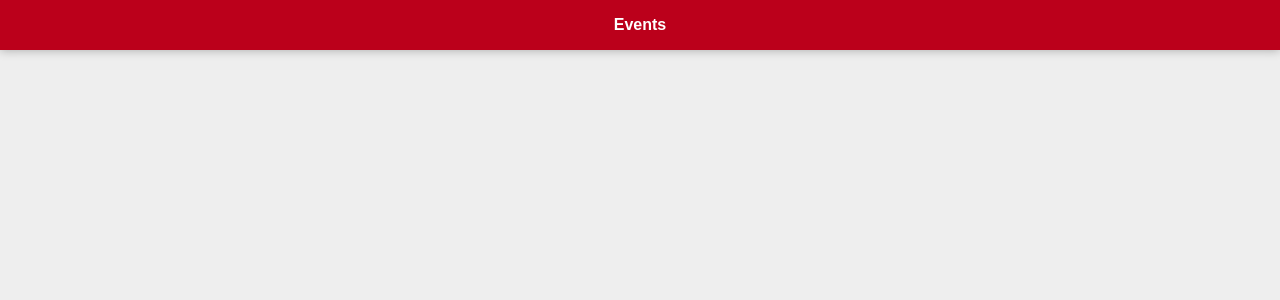
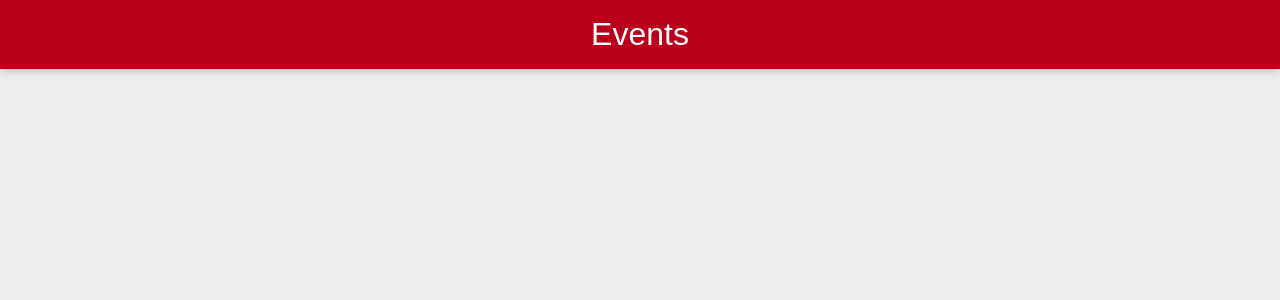
Before and after one commit to samuelmarina/RF-test, a React (Create React App) app: page / in a window 1280 px wide. Shown: the top 300 px of the page. Built offline with nearby package versions, Linux system fonts and the light colour scheme.

Commit message:
Minor fix

```diff
--- a/src/components/Header/styles.js
+++ b/src/components/Header/styles.js
@@ -7,7 +7,7 @@ export const Container = styled.header`
   box-shadow: 0 0 10px 0 rgba(0, 0, 0, 0.3);
 `;
 
-export const Title = styled.text`
+export const Title = styled.h1`
   color: #fff;
-  font-weight: bold;
+  font-weight: 500;
 `;
```
